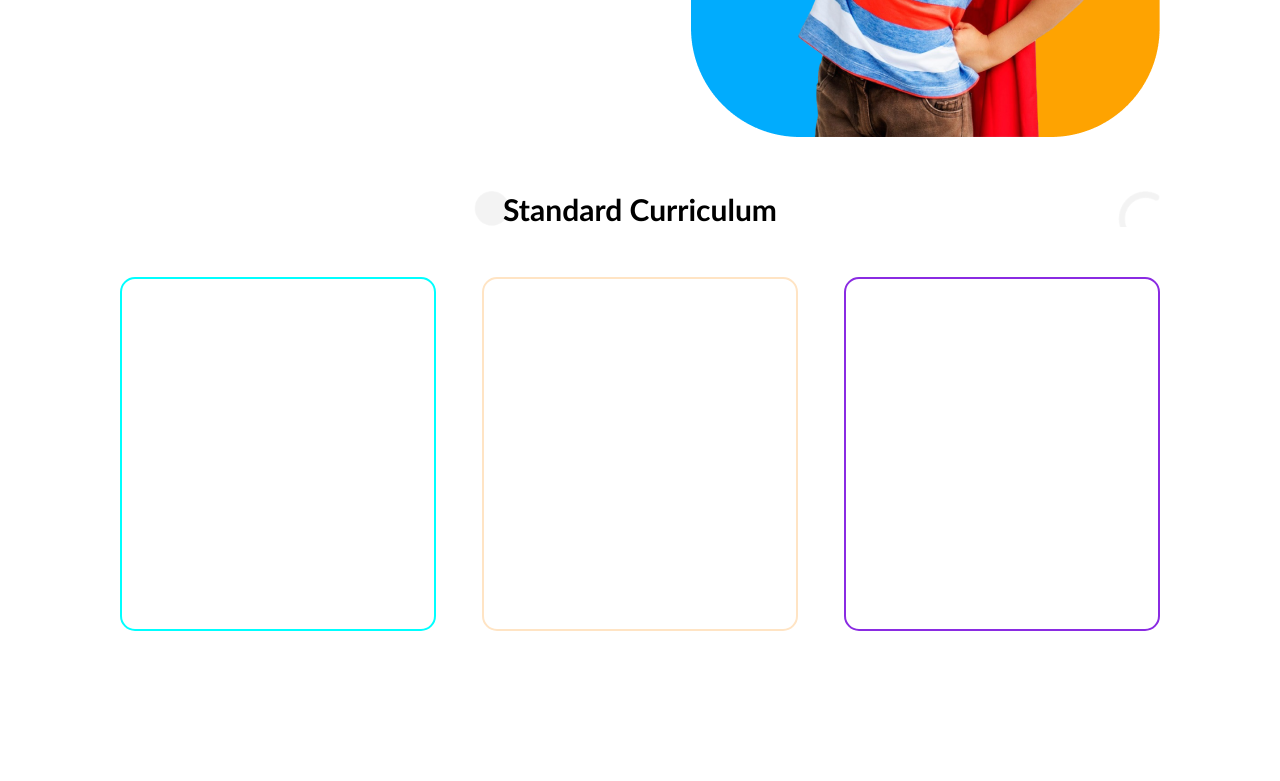
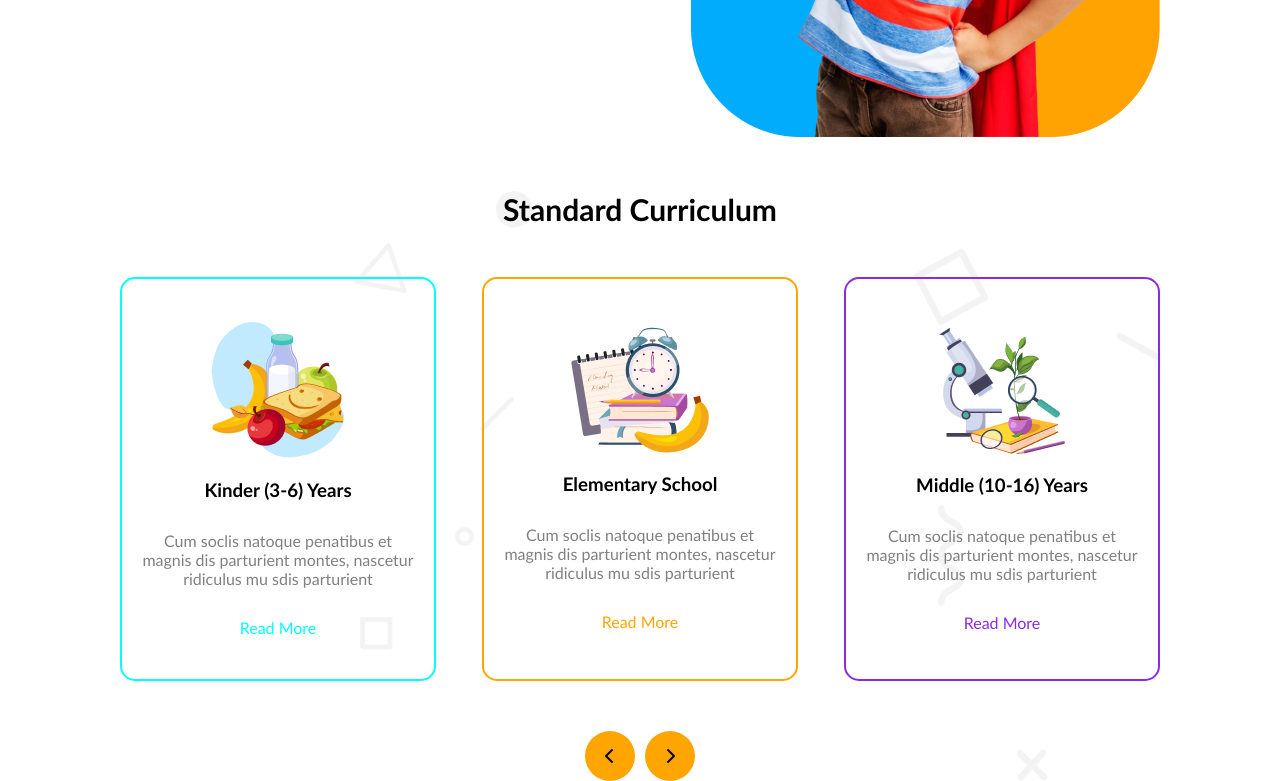
Before and after one commit to RussellMirza/Second-Assignment, a plain HTML site: page index.html in a window 1280 px wide. Shown: the part 530-1311 px from the top of the page. Before the commit the page ends 1161 px from the top, so only its background shows below. Drawn offline with Linux system fonts and the light colour scheme.

Commit message:
standard section done

```diff
--- a/index.html
+++ b/index.html
@@ -54,9 +54,34 @@
             <h1>Standard Curriculum</h1>
         </section>
         <section class="Standard-Curriculum">
-            <div class="Standard-Curriculum-1"></div>
-            <div class="Standard-Curriculum-2"></div>
-            <div class="Standard-Curriculum-3"></div>
+            <div class="Standard-Curriculum-1">
+                <img src="assets/kinder.png" alt="">
+                <h3>Kinder (3-6) Years</h3>
+                <p class="kinder-Para-1">
+                    Cum soclis natoque penatibus et magnis dis parturient montes, nascetur ridiculus mu sdis parturient
+                </p>
+                <p class="kinder-Para-2">Read More</p>
+            </div>
+            <div class="Standard-Curriculum-2">
+                <img src="assets/elementary.png" alt="">
+                <h3>Elementary School</h3>
+                <p class="elementary-Para-1">
+                    Cum soclis natoque penatibus et magnis dis parturient montes, nascetur ridiculus mu sdis parturient
+                </p>
+                <p class="elementary-Para-2">Read More</p>
+            </div>
+            <div class="Standard-Curriculum-3">
+                <img src="assets/middle.png" alt="">
+                <h3>Middle (10-16) Years</h3>
+                <p class="middle-Para-1">
+                    Cum soclis natoque penatibus et magnis dis parturient montes, nascetur ridiculus mu sdis parturient
+                </p>
+                <p class="middle-Para-2">Read More</p>
+            </div>
+        </section>
+        <section class="Arrows">
+            <div class="Arrow-1"><i class="fa-solid fa-chevron-left"></i></div>
+            <div class="Arrow-2"><i class="fa-solid fa-chevron-right"></i></div>
         </section>
     </main>
     <footer>
--- a/style/style.css
+++ b/style/style.css
@@ -96,8 +96,9 @@ li{
 }
 .Main{
     margin: auto 120px;
+    font-family: 'Gill Sans', 'Gill Sans MT', Calibri, 'Trebuchet MS', sans-serif;
 }
-.Main .Body{
+.Main{
     background-image: url('../assets/bg.png');
     background-size: cover;
 }
@@ -105,7 +106,6 @@ li{
     font-size: 30px;
     margin: 50px 0px;
     text-align: center;
-    font-family: 'Gill Sans', 'Gill Sans MT', Calibri, 'Trebuchet MS', sans-serif;
 }
 .Standard-Curriculum{
     display: flex;
@@ -113,24 +113,96 @@ li{
     justify-content: space-between;
 }
 .Standard-Curriculum-1{
-    height: 350px;
+    height: 400px;
     width: 30%;
     border: 2px solid aqua;
     border-radius: 15px;
+    display: flex;
+    flex-direction: column;
+    align-items: center;
+    justify-content: center;
+}
+.Standard-Curriculum-1 h3{
+    margin-top: 20px;
+}
+.kinder-Para-1{
+    margin: 30px 0px;
+    padding: 0px 20px;
+    text-align: center;
+    color: gray;
+}
+.kinder-Para-2{
+    color: aqua;
 }
 .Standard-Curriculum-2{
-    height: 350px;
+    height: 400px;
     width: 30%;
-    border: 2px solid bisque;
+    border: 2px solid orange;
     border-radius: 15px;
+    display: flex;
+    flex-direction: column;
+    align-items: center;
+    justify-content: center;
+}
+.Standard-Curriculum-2 h3{
+    margin-top: 20px;
+}
+.elementary-Para-1{
+    margin: 30px 0px;
+    padding: 0px 20px;
+    text-align: center;
+    color: gray;
+}
+.elementary-Para-2{
+    color: orange;
 }
 .Standard-Curriculum-3{
-    height: 350px;
+    height: 400px;
     width: 30%;
     border: 2px solid blueviolet;
     border-radius: 15px;
+    display: flex;
+    flex-direction: column;
+    align-items: center;
+    justify-content: center;
+}
+.Standard-Curriculum-3 h3{
+    margin-top: 20px;
+}
+.middle-Para-1{
+    margin: 30px 0px;
+    padding: 0px 20px;
+    text-align: center;
+    color: gray;
+}
+.middle-Para-2{
+    color: blueviolet;
 }
 
+.Arrows{
+    margin-top: 50px;
+    display: flex;
+    justify-content: center;
+    gap: 10px;
+}
+.Arrow-1{
+    height: 50px;
+    width: 50px;
+    background-color: orange;
+    border-radius: 50%;
+    display: flex;
+    justify-content: center;
+    align-items: center;
+}
+.Arrow-2{
+    height: 50px;
+    width: 50px;
+    background-color: orange;
+    border-radius: 50%;
+    display: flex;
+    justify-content: center;
+    align-items: center;
+}
 @media screen and (max-width:375px) {
     .Header{
         margin: 10px 10px;
```
